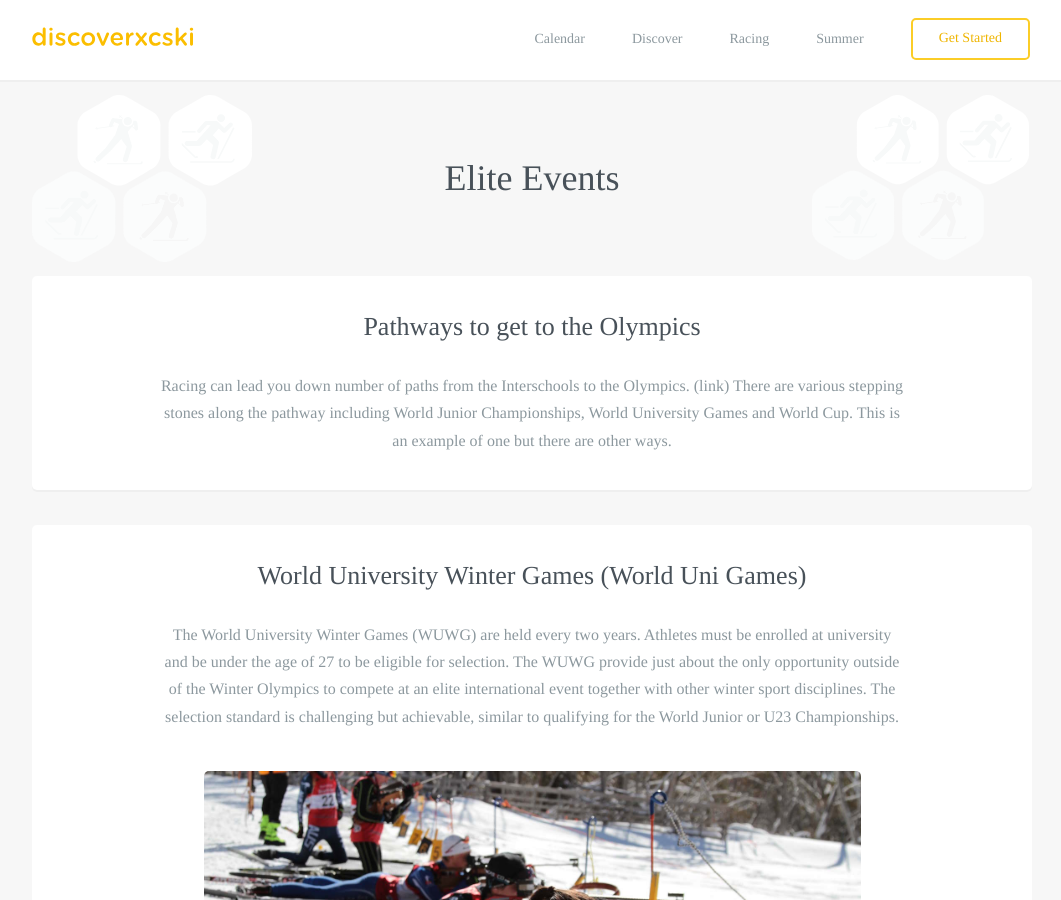
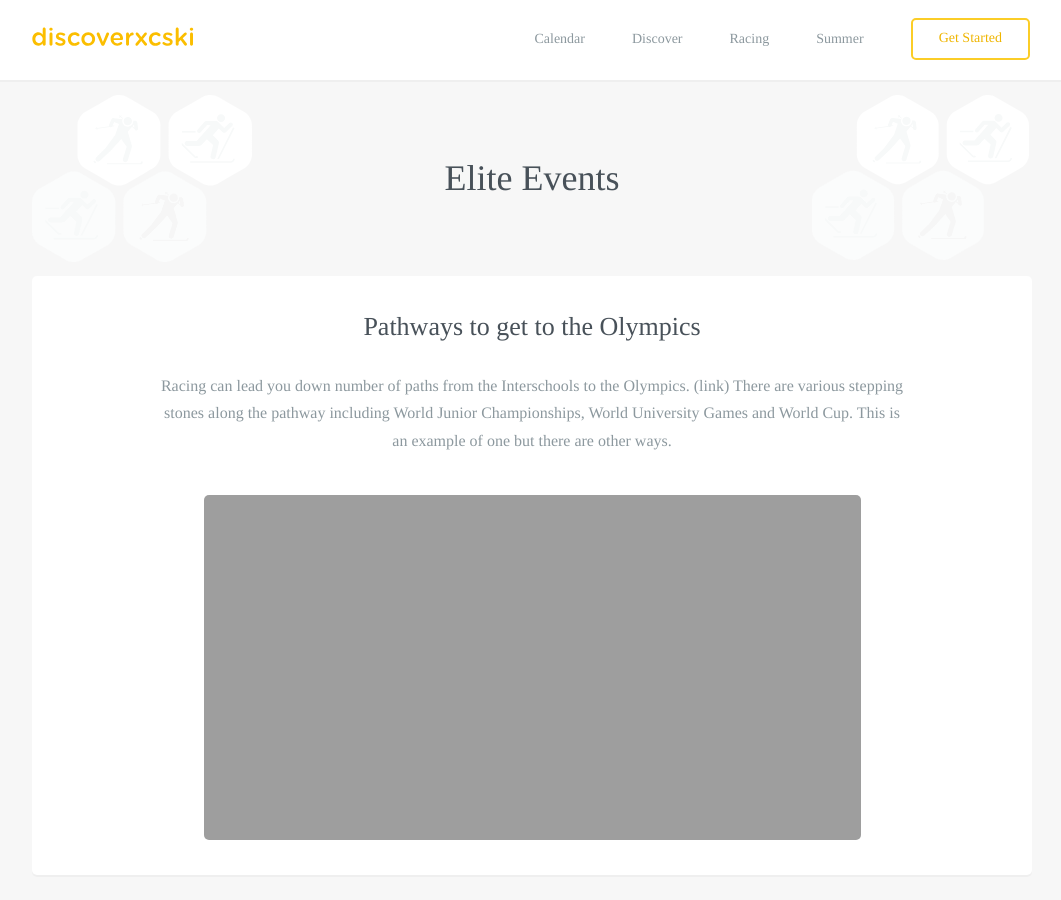
Before and after one commit to robcatto/robcatto.github.io, a Jekyll site: the page built from racing/elite-events/index.html, in a window 1280 px wide and 900 px high. Shown: the whole window, without its empty margins (108-1169 px from the left). Built offline with Jekyll 4.4.1, drawn with Linux system fonts in a browser that asks for light colours; some web fonts are replaced; Markdown is read by kramdown in place of the engine named in the settings.

Commit message:
Update index.html

```diff
--- a/racing/elite-events/index.html
+++ b/racing/elite-events/index.html
@@ -51,7 +51,11 @@ layout: default
                 <h3>Pathways to get to the Olympics</h3>
                 <p>Racing can lead you down number of paths from the Interschools to the Olympics.  (link) There are various stepping stones along the pathway including World Junior Championships, World University Games and World Cup.  This is an example of one but there are other ways.
                 </p>
-
+                <div class="one">
+                <div class="onelarge centered" style="
+                background-image: url(http://www.discoverxcski.com/images/biathlon-introduction.jpg);
+                background-size: cover;
+                "></div>
                 </section>
 
 
@@ -60,11 +64,7 @@ layout: default
                     <p>The World University Winter Games (WUWG) are held every two years. Athletes must be enrolled at university and be under the age of 27 to be eligible for selection. The WUWG provide just about the only opportunity outside of the Winter Olympics to compete at an elite international event together with other winter sport disciplines. The selection standard is challenging but achievable, similar to qualifying for the World Junior or U23 Championships.
 
                     </p>
-                    <div class="one">
-                <div class="onelarge centered" style="
-                background-image: url(http://www.discoverxcski.com/images/australianbiathlon.jpg);
-                background-size: cover;
-                "></div>
+
                 </section>
 
 
```
